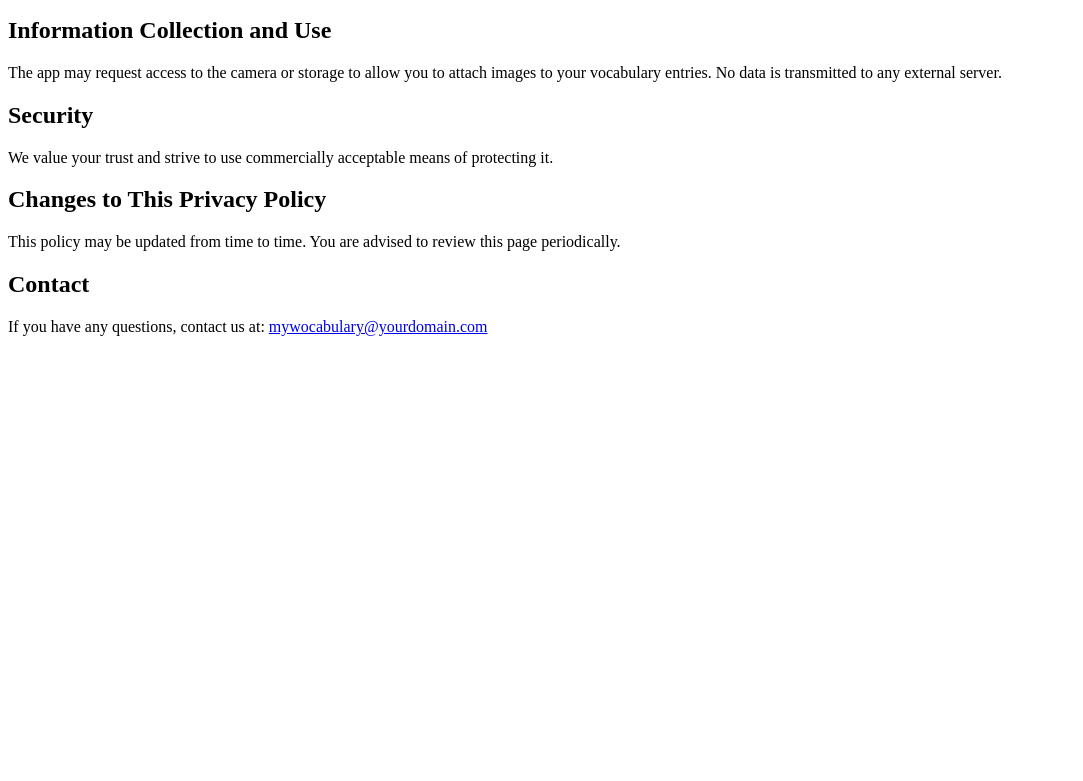
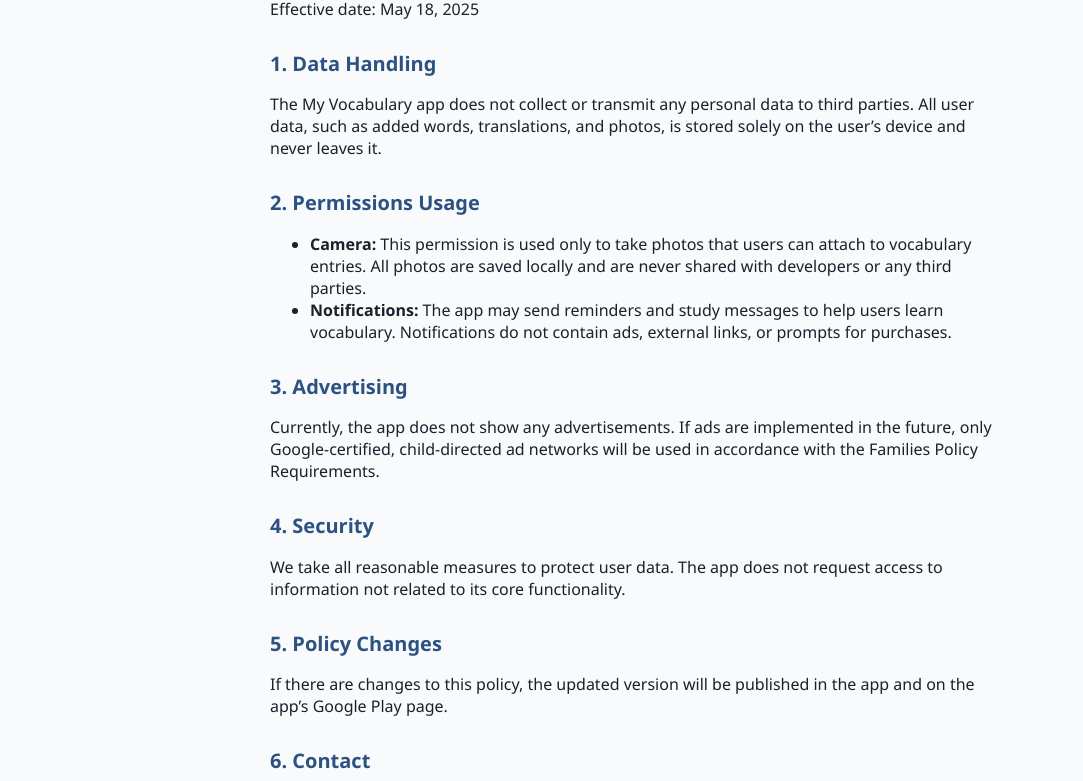
Before and after one commit to andrej3337/privacy-policy, a plain HTML site: page index.html in a window 1280 px wide. Shown: the part 135-916 px from the top of the page, without its empty margins (0-1083 px from the left). Before the commit the page ends 800 px from the top, so only its background shows below. Drawn offline with Linux system fonts and the light colour scheme.

Commit message:
Update index.html

```diff
--- a/index.html
+++ b/index.html
@@ -2,24 +2,62 @@
 <html lang="en">
 <head>
   <meta charset="UTF-8">
-  <title>Privacy Policy</title>
+  <title>Privacy Policy – My Vocabulary App</title>
+  <meta name="viewport" content="width=device-width,initial-scale=1">
+  <style>
+    body {
+      font-family: "Segoe UI", Arial, sans-serif;
+      background: #f8fafc;
+      color: #1a202c;
+      max-width: 740px;
+      margin: 40px auto;
+      padding: 24px;
+      border-radius: 14px;
+      box-shadow: 0 2px 16px #2221a403;
+    }
+    h1, h2 {
+      color: #2c5282;
+    }
+    h1 {
+      margin-top: 0;
+      font-size: 2.1em;
+    }
+    h2 {
+      font-size: 1.25em;
+      margin-top: 1.5em;
+    }
+    a {
+      color: #3182ce;
+    }
+  </style>
 </head>
 <body>
-  <h1>Privacy Policy</h1>
-  <p><strong>MyWocabulary</strong> built the MyWocabulary app as a Free app. This SERVICE is provided by MyWocabulary at no cost and is intended for use as is.</p>
-
-  <p>This page is used to inform visitors regarding our policies with the collection, use, and disclosure of Personal Information if anyone decided to use our Service.</p>
-
-  <h2>Information Collection and Use</h2>
-  <p>The app may request access to the camera or storage to allow you to attach images to your vocabulary entries. No data is transmitted to any external server.</p>
-
-  <h2>Security</h2>
-  <p>We value your trust and strive to use commercially acceptable means of protecting it.</p>
-
-  <h2>Changes to This Privacy Policy</h2>
-  <p>This policy may be updated from time to time. You are advised to review this page periodically.</p>
-
-  <h2>Contact</h2>
-  <p>If you have any questions, contact us at: <a href="mailto:mywocabulary@yourdomain.com">mywocabulary@yourdomain.com</a></p>
+  <h1>Privacy Policy for My Vocabulary App</h1>
+  <p>Effective date: May 18, 2025</p>
+  <h2>1. Data Handling</h2>
+  <p>
+    The My Vocabulary app does not collect or transmit any personal data to third parties. All user data, such as added words, translations, and photos, is stored solely on the user’s device and never leaves it.
+  </p>
+  <h2>2. Permissions Usage</h2>
+  <ul>
+    <li><b>Camera:</b> This permission is used only to take photos that users can attach to vocabulary entries. All photos are saved locally and are never shared with developers or any third parties.</li>
+    <li><b>Notifications:</b> The app may send reminders and study messages to help users learn vocabulary. Notifications do not contain ads, external links, or prompts for purchases.</li>
+  </ul>
+  <h2>3. Advertising</h2>
+  <p>
+    Currently, the app does not show any advertisements. If ads are implemented in the future, only Google-certified, child-directed ad networks will be used in accordance with the Families Policy Requirements.
+  </p>
+  <h2>4. Security</h2>
+  <p>
+    We take all reasonable measures to protect user data. The app does not request access to information not related to its core functionality.
+  </p>
+  <h2>5. Policy Changes</h2>
+  <p>
+    If there are changes to this policy, the updated version will be published in the app and on the app’s Google Play page.
+  </p>
+  <h2>6. Contact</h2>
+  <p>
+    For privacy-related questions, please contact: <a href="mailto:myvocabulary@yourdomain.com">myvocabulary@yourdomain.com</a>
+  </p>
 </body>
 </html>
```
